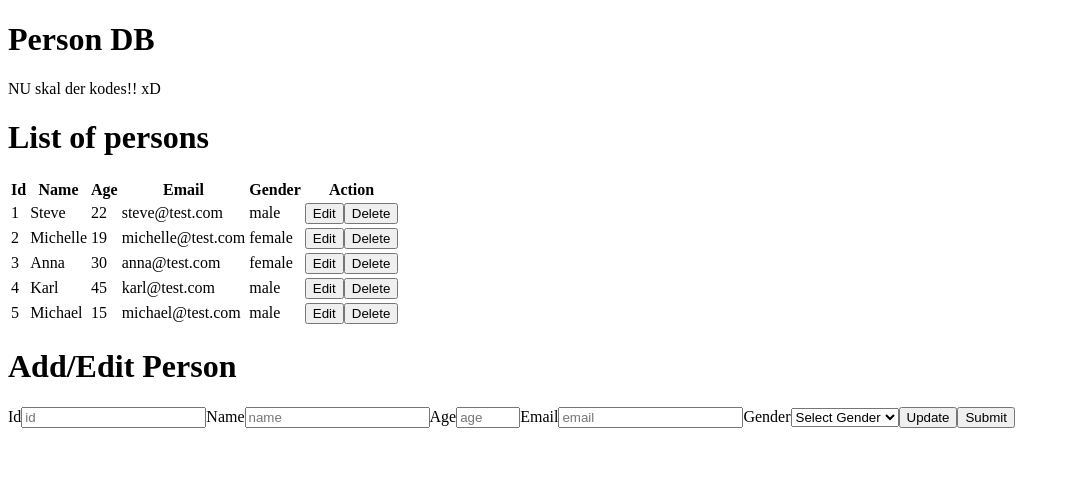
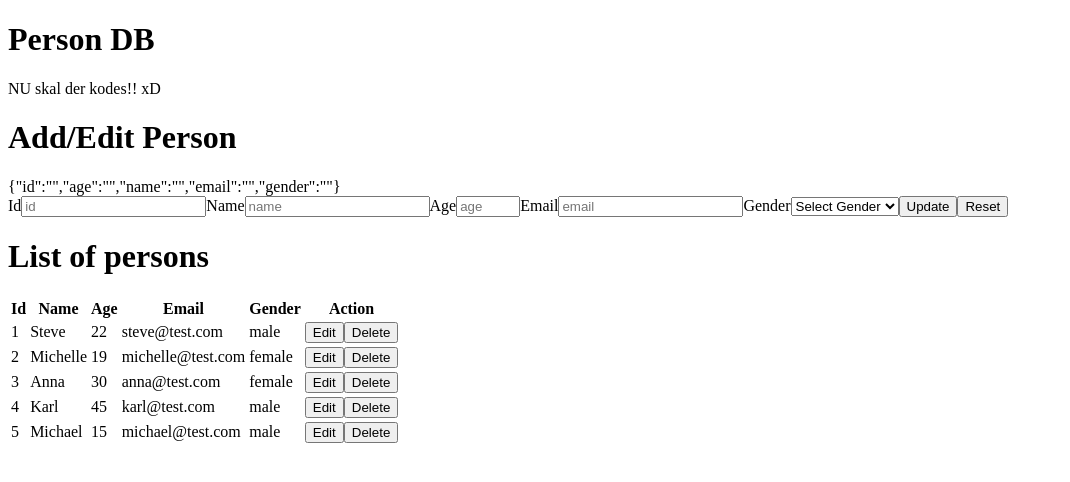
Before and after one commit to Jenjolen/React-Forms-CRUD_24-11-2024, a React (Vite) app: page / in a window 1280 px wide. Shown: the top 482 px of the page, without its empty margins (0-1070 px from the left). Built offline with nearby package versions, Linux system fonts and the light colour scheme; data requests are answered from the project's data file.

Commit message:
kommet 31:25 minutter ind i video 5 (forms_05)

```diff
--- a/src/App.jsx
+++ b/src/App.jsx
@@ -5,9 +5,17 @@ import PersonForm from './components/PersonForm'
 import { useState, useEffect } from 'react'
 import { fetchData } from './util/persistence'
 
+const blankPerson = {id: "", age: "", name: "", email: "", gender: ""
+}
+
+function editPerson(person) {
+setPersonToEdit(person)
+}
+
 function App() {
 
   const [persons, setPersons] = useState([])
+  const [personToEdit, setPersonToEdit] = useState(blankPerson)
 
   const APIURL = "http://localhost:3000/api"
 
@@ -39,8 +47,9 @@ function App() {
     <div>
       <h1>Person DB</h1>
       <p>NU skal der kodes!! xD</p>
-      <PersonList persons={persons} deletePersonbyId={deletePersonbyId} />
-      <PersonForm />
+      <PersonForm blankPerson={blankPerson} personToEdit={personToEdit} />
+      <PersonList persons={persons} deletePersonbyId={deletePersonbyId} editPerson={editPerson} />
+
     </div>
   )
 }
--- a/src/components/PersonForm.jsx
+++ b/src/components/PersonForm.jsx
@@ -1,25 +1,50 @@
-function PersonForm() {
+import { useState, useEffect } from 'react'
+
+
+
+function PersonForm({blankPerson, personToEdit}) {
+
+const [person, setPerson] = useState({...personToEdit})
+
+function handleChange(event) { // denne funktion håndterer ændringer i input felterne, og opdaterer person state med de nye værdier - mens der tastes (aka vi bruger controlled components)
+    const value = event.target.value
+    const name = event.target.name
+    setPerson({...person, [name]: value})
+}
+function handleSubmit(event) {
+    event.preventDefault() // vi stopper event bubbling, så at vi kan håndtere submit her i stedet for at siden bliver genindlæst
+    alert("submit", person)
+    // callback funktion fra App.jsx, der enten sender en ny person (hvis id er tom) eller opdaterer (hvis id != "")
+
+}
+
+useEffect(() => {
+    setPerson(personToEdit)
+}, [personToEdit]);
+
     return (
         <div>
             <h1>Add/Edit Person</h1>
-            <form>
+            {JSON.stringify(person)}
+            <form onSubmit={handleSubmit}>
     <label htmlFor="id">Id</label>
-    <input name="id" id="1" type="number" readOnly placeholder="id" />
+    <input name="id" id="id" type="number" readOnly placeholder="id" value={person.id} />
     <label htmlFor="name">Name</label>
-    <input name="name" id="name" type="text" placeholder="name" />
+    <input name="name" id="name" type="text" placeholder="name" value={person.name} onChange={handleChange} />
     <label htmlFor="age">Age</label>
-    <input name="age" id="age" type="number" min="1" max="120" placeholder="age" />
+    <input name="age" id="age" type="number" min="1" max="120" placeholder="age" value={person.age} onChange={handleChange} />
     <label htmlFor="email">Email</label>
-    <input name="email" id="email" type="email" placeholder="email" />
+    <input name="email" id="email" type="email" placeholder="email" value={person.email} onChange={handleChange} />
     <label htmlFor="gender">Gender</label>
-    <select name="gender" id="gender">
+    <select name="gender" id="gender" value={person.gender} onChange={handleChange}>
         <option defaultChecked>Select Gender</option>
         <option value="male">Male</option>
         <option value="female">Female</option>
         <option value="other">Other</option>
     </select>
-    <button type="update">Update</button>
-    <button type="submit">Submit</button>
+    <button>Update</button>
+    <button onClick={() => setPerson(blankPerson)}>Reset</button>
+
 </form>
 
         </div>
--- a/src/components/PersonList.jsx
+++ b/src/components/PersonList.jsx
@@ -1,5 +1,5 @@
-function PersonList({persons, deletePersonbyId}) {
-    return ( <div>
+function PersonList({persons, deletePersonbyId, editPerson}) {
+    return (<div>
 
         <h1>List of persons</h1>
         <table className="table table-striped">
@@ -14,17 +14,15 @@ function PersonList({persons, deletePersonbyId}) {
         </tr>
     </thead>
     <tbody>
-
-            {persons.map(
-                (person) => (
-        <tr key={crypto.randomUUID}>
+        {persons.map((person) => (
+        <tr key={crypto.randomUUID()}>
         <td>{person.id}</td>
         <td>{person.name}</td>
         <td>{person.age}</td>
         <td>{person.email}</td>
         <td>{person.gender}</td>
         <td>
-            <button>Edit</button>
+            <button onClick={() => editPerson(person)}>Edit</button>
             <button onClick={() => deletePersonbyId(person.id)}>Delete</button>
         </td>
         </tr>
```
